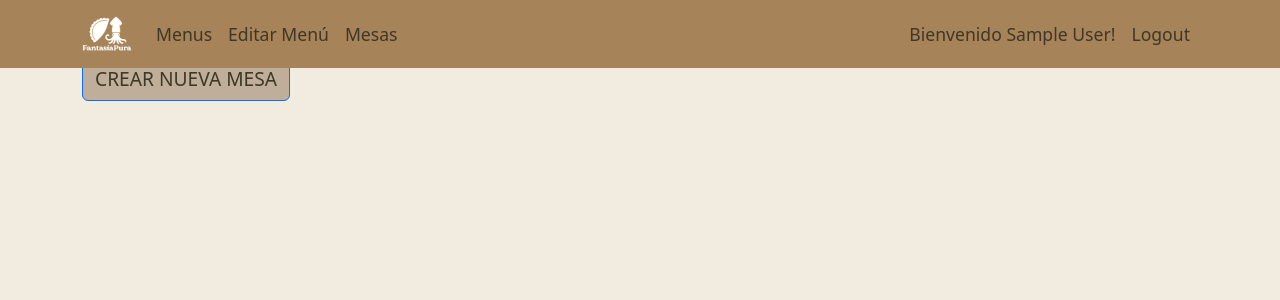
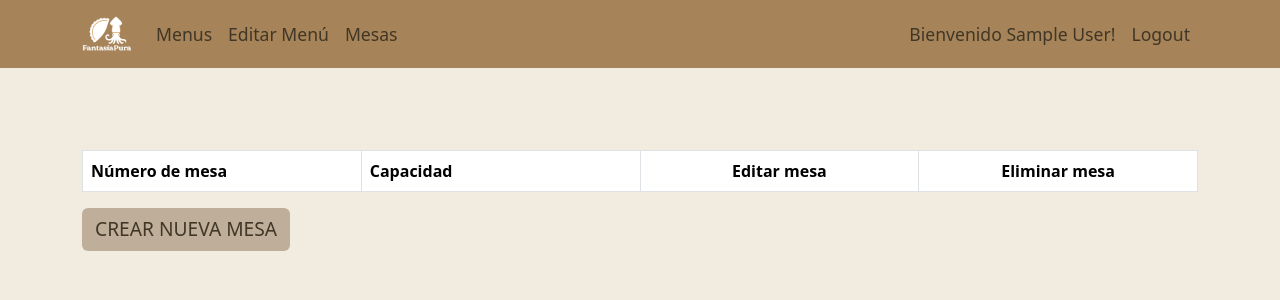
Before and after one commit to AngeliniAxel/front_crm_restaurante, an Angular app in the folder crm_restaurante_frontend/: page /tables in a window 1280 px wide. Shown: the top 300 px of the page. Built offline with nearby package versions, Linux system fonts and the light colour scheme; no server answers; sample sign-in values are in the browser's storage.

Commit message:
fix tables list layout

```diff
--- a/crm_restaurante_frontend/src/app/pages/tables/tables_list/tables.component.css
+++ b/crm_restaurante_frontend/src/app/pages/tables/tables_list/tables.component.css
@@ -0,0 +1,3 @@
+.container {
+  margin-top: 150px;
+}
--- a/crm_restaurante_frontend/src/app/pages/tables/tables_list/tables.component.html
+++ b/crm_restaurante_frontend/src/app/pages/tables/tables_list/tables.component.html
@@ -1,5 +1,4 @@
 <div class="container">
-
   <table class="table table-striped table-bordered">
     <thead class="thead-dark">
       <tr>
@@ -12,20 +11,21 @@
     <tbody>
       @for(table of arrTables; track $index){
       <tr>
-                <td scope="row">{{ table.num_table}}</td>
+        <td scope="row">{{ table.num_table }}</td>
         <td>{{ table.capacity }}</td>
         <td class="text-center">
-                    <button class="btn btn-primary btn-sm" (click)="editTable(table.id)"><i class="fas fa-pen"></i>
+          <button class="btn btn-sm" (click)="editTable(table.id)">
+            <i class="fas fa-pen"></i>
           </button>
         </td>
         <td class="text-center">
-                    <button class="btn btn-danger btn-sm" (click)="deleteTable(table.id)"><i class="fas fa-trash"></i>
+          <button class="btn btn-sm" (click)="deleteTable(table.id)">
+            <i class="fas fa-trash"></i>
           </button>
         </td>
       </tr>
       }
     </tbody>
   </table>
-    <button class="btn btn-primary mb-3" (click)="onClick()">CREAR NUEVA MESA</button>
-
+  <button class="btn mb-3" (click)="onClick()">CREAR NUEVA MESA</button>
 </div>
```
Lines whose indentation alone changed are shown as unchanged.
